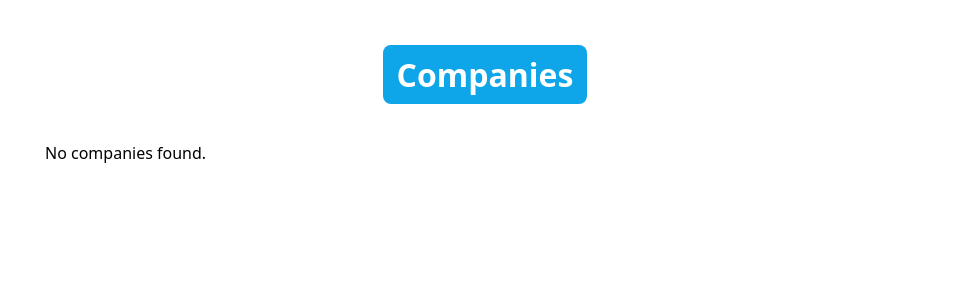
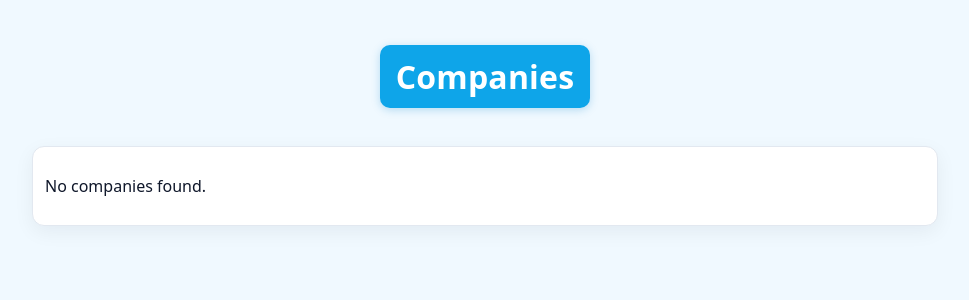
Before and after one commit to filipemedeiross/company_shareholder_based_clustering, a Django app: page / in a window 1280 px wide. Shown: the top 300 px of the page, without its empty margins (155-1124 px from the left). Run offline with Django 4.2, Linux system fonts and the light colour scheme; data that the repository does not hold is empty.

Commit message:
Improving the front-end of the homepage

```diff
--- a/companies/static/companies/css/style.css
+++ b/companies/static/companies/css/style.css
@@ -1,4 +1,15 @@
 /* Page base styles */
+
+:root {
+    --color-bg         : #f0f9ff;
+    --color-surface    : #ffffff;
+    --color-border     : #e2e8f0;
+    --color-text       : #0f172a;
+    --color-muted      : #64748b;
+    --color-primary    : #0ea5e9;
+    --color-primary-600: #0284c7;
+    --color-primary-50 : #e0f2fe;
+}
 
 body {
     font-family:
@@ -14,6 +25,8 @@ body {
         "Apple Color Emoji",
         "Segoe UI Emoji"   ;
     margin: 24px;
+    background: var(--color-bg  );
+    color     : var(--color-text);
 }
 
 /* Centering helpers */
@@ -33,18 +46,37 @@ body {
 
 .home-button {
     display: inline-block;
-    padding: 8px 14px;
-    border-radius: 8px;
+    padding: 10px 16px;
+    border-radius: 10px;
     text-decoration: none;
-    background: #0ea5e9;
+    background: var(--color-primary);
     color: #fff;
     font-weight: 700;
+    letter-spacing: 0.2px;
+    box-shadow: 0 2px 8px rgba(2, 132, 199, 0.25);
+    transition:
+        background 160ms ease,
+        transform  120ms ease,
+        box-shadow 160ms ease;
+}
+.home-button:hover {
+    background: var(--color-primary-600);
+    box-shadow: 0 4px 12px rgba(2, 132, 199, 0.28);
+}
+.home-button:active {
+    transform: translateY(1px);
 }
 
 /* Company list */
 
 #company-list {
     width: 100%;
+    background: var(--color-surface);
+    border: 1px solid var(--color-border);
+    border-radius: 12px;
+    box-shadow: 0 6px 20px rgba(15, 23, 42, 0.06);
+    padding: 12px;
+    overflow-x: auto;
 }
 
 .company-table {
```
Also changed, not shown: other parts of companies/static/companies/css/style.css (+23 -6 lines).
